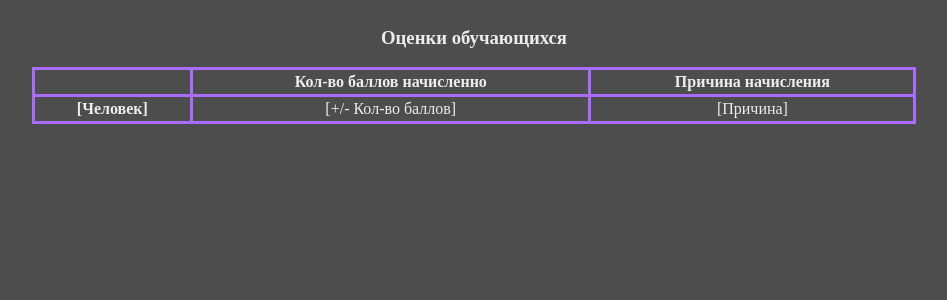
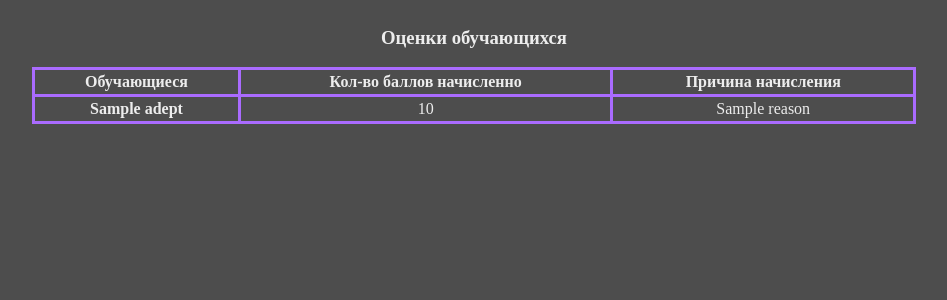
Before and after one commit to SufNani/motivation_needs_to_be_increased, a Flask app: template templates/Dmitry_Table.html in a window 1280 px wide. Shown: the top 300 px of the page, without its empty margins (166-1113 px from the left). Run offline with Flask 3, Linux system fonts and the light colour scheme; the template is opened without the code that fills it: most values are stand-ins (such as "Sample title", 1, 10 or a date in 2020).

Commit message:
New main.

```diff
--- a/templates/Dmitry_Table.html
+++ b/templates/Dmitry_Table.html
@@ -4,6 +4,7 @@
 	<head>
 		<meta charset="UTF-8" />
 		<link rel="stylesheet" href="../static/css/Dmitry_Table.css" />
+		<title>RJA - Таблица успеваемости</title>
 	</head>
 	<body>
 		<div class="menu"></div>
@@ -12,16 +13,18 @@
 			<table class="scores" align="center">
 				<caption><h3>Оценки обучающихся</h3></caption>
 				<thead class="table-line">
-					<th></th>
+					<th>Обучающиеся</th>
 					<th>Кол-во баллов начисленно</th>
 					<th>Причина начисления</th>
 				</thead>
-				<tbody>
+                                <tbody>
+					{% for adept in adepts %}
 					<tr class="table-line">
-						<td><b>[Человек]</b></td>
-						<td>[+/- Кол-во баллов]</td>
-						<td>[Причина]</td>
+						<td><b>{{ adept.name }}</b></td>
+						<td>{{ adept.points }}</td>
+						<td>{{ adept.reason }}</td>
 					</tr>
+					{% endfor %}
 				</tbody>
 				<tr>
 
--- a/templates/index.html
+++ b/templates/index.html
@@ -7,8 +7,6 @@
 </head>
 <body>
     <h1>Главная страница</h1>
-    <p>Имя админа: {{ name }}</p>
-    <p>Возраст админа: {{ age }}</p>
     <main class="main">
         <div class="menu">
     <input type="checkbox" id="burger-checkbox" class="burger-checkbox">
--- a/templates/sasha_menu.html
+++ b/templates/sasha_menu.html
@@ -11,9 +11,9 @@
     <input type="checkbox" id="burger-checkbox" class="burger-checkbox">
     <label for="burger-checkbox" class="burger"></label>
     <ul class="menu-list">
-        <li><a href="#" class="menu-item">Профиль</a><li>
-        <li><a href="#" class="menu-item">Магазин</a><li>
-        <li><a href="#" class="menu-item">Статистика</a>
+        <li><a href="#" class="menu-item" onclick="klikaj('rad1')">Профиль</a><li>
+        <li><a href="#" class="menu-item" onclick="profil('rad1')">Магазин</a><li>
+        <li><a href="#" class="menu-item" onclick="statistica('rad1')">Статистика</a>
     </ul>
         </div>
     </main>
```
